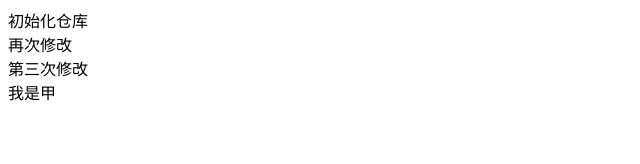
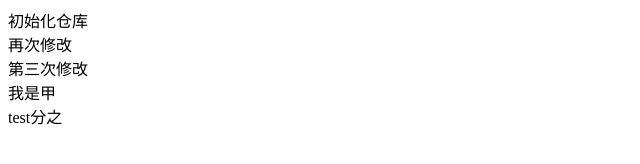
Before and after one commit to Y-X-Gang/1807A, a plain HTML site: page index.html in a window 1280 px wide. Shown: the full height of the page, 0-640 px from the left. Drawn offline with Linux system fonts and the light colour scheme.

Commit message:
分支提交

```diff
--- a/index.html
+++ b/index.html
@@ -12,6 +12,7 @@
     <div>再次修改</div>
     <span>第三次修改</span>
     <div>我是甲</div>
+    <div>test分之</div>
 </body>
 
 </html>
```
